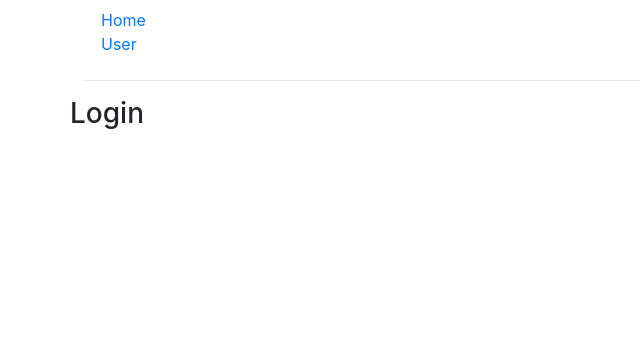
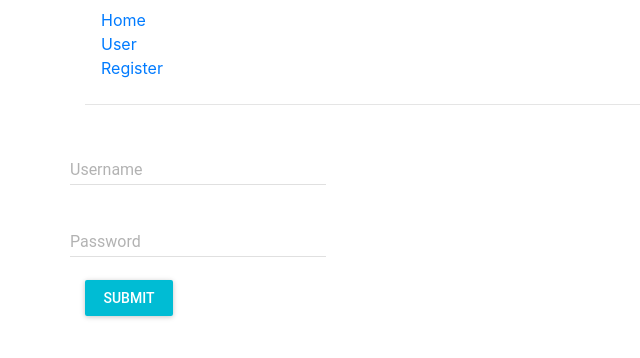
Before and after one commit to sumejjah/SweetCart, a React (Create React App) app in the folder sweet-cart/: page / in a window 1280 px wide. Shown: the top 358 px of the page, without its empty margins (0-640 px from the left). Built offline with nearby package versions, Linux system fonts and the light colour scheme.

Commit message:
login & registracija

```diff
--- a/sweet-cart/package.json
+++ b/sweet-cart/package.json
@@ -5,10 +5,12 @@
   "dependencies": {
     "axios": "^0.18.0",
     "bootstrap": "^4.1.1",
+    "material-ui": "^0.20.1",
     "react": "^16.3.2",
     "react-dom": "^16.3.2",
     "react-router": "^3.2.1",
-    "react-scripts": "1.1.4"
+    "react-scripts": "1.1.4",
+    "react-tap-event-plugin": "^3.0.2"
   },
   "scripts": {
     "start": "react-scripts start",
--- a/sweet-cart/src/components/Header.js
+++ b/sweet-cart/src/components/Header.js
@@ -9,6 +9,7 @@
                     <ul className="nav navbar-nav">
                         <li><Link to={"/home"} activeStyle={{color: "red"}}>Home</Link></li>
                         <li><Link to={"/user/10"} activeClassName={"active"}>User</Link></li>
+                        <li><Link to={"/register"} activeClassName={"active"}>Register</Link></li>
                     </ul>
                 </div>
             </div>
--- a/sweet-cart/src/components/Home.js
+++ b/sweet-cart/src/components/Home.js
@@ -1,11 +1,80 @@
-import React from "react";
+import React, {Component} from "react";
+import { browserHistory } from 'react-router';
+import MuiThemeProvider from 'material-ui/styles/MuiThemeProvider';
+import AppBar from 'material-ui/AppBar';
+import RaisedButton from 'material-ui/RaisedButton';
+import TextField from 'material-ui/TextField';
+import DropDownMenu from 'material-ui/DropDownMenu';
+import MenuItem from 'material-ui/MenuItem';
+import axios from 'axios';
 
-export class Home extends React.Component {
-    render() {
-        return (
-            <div>
-                <h3>Login</h3>
-            </div>
-        );
+var apiBaseUrl = "http://localhost:8079/api/identify/users/2";
+
+
+export class Home extends Component {
+
+constructor(props){
+  super(props);
+  this.state={
+  username:'',
+  password:''
+  }
+
+  this.handleClick = this.handleClick.bind(this);
+ }
+
+ handleClick(event){
+    var self = this;
+    var payload={
+      	"userid":this.state.username
     }
+
+    axios.get("http://localhost:8079/api/identify/users/" + payload.userid).then(res => {
+      console.log(res);
+      if(res.status == 200){
+       console.log("Login successfull");
+       browserHistory.replace({
+        pathname: '/user/:' + payload.userid,
+        state: {}
+    	});
+     }
+     else{
+       console.log("Username does not exists");
+       alert("Username does not exist");
+     }
+    }, err => {
+      alert("Server rejected response with: " + err);
+    });
+
+
+  }
+
+render() {
+    return (
+      <div>
+        <MuiThemeProvider>
+          <div>
+           <TextField
+             hintText="Enter your Username"
+             floatingLabelText="Username"
+             onChange = {(event,newValue) => this.setState({username:newValue})}
+             />
+           <br/>
+             <TextField
+               type="password"
+               hintText="Enter your Password"
+               floatingLabelText="Password"
+               onChange = {(event,newValue) => this.setState({password:newValue})}
+               />
+             <br/>
+             <RaisedButton label="Submit" primary={true} style={style} onClick={(event) => this.handleClick(event)}/>
+         </div>
+         </MuiThemeProvider>
+      </div>
+    );
+  }
 }
+const style = {
+ margin: 15
+};
+export default Home;
--- /dev/null
+++ b/sweet-cart/src/components/Register.js
@@ -0,0 +1,101 @@
+import React, { Component } from 'react';
+import MuiThemeProvider from 'material-ui/styles/MuiThemeProvider';
+import AppBar from 'material-ui/AppBar';
+import RaisedButton from 'material-ui/RaisedButton';
+import TextField from 'material-ui/TextField';
+import axios from 'axios';
+
+class Register extends Component {
+  constructor(props){
+    super(props);
+    this.state={
+      first_name:'',
+      last_name:'',
+      email:'',
+      password:''
+    }
+  }
+  componentWillReceiveProps(nextProps){
+    console.log("nextProps",nextProps);
+  }
+  handleClick(event,role){
+    var apiBaseUrl = "http://localhost:8079/api/identify/users/add";
+    var self = this;
+    if(this.state.first_name.length>0 && this.state.last_name.length>0 && this.state.email.length>0 && this.state.password.length>0){
+      var payload={
+      "username": this.state.first_name,
+      "password":this.state.password,
+      "roleId":{"id": this.state.email}
+      }
+
+      axios.post(apiBaseUrl, payload)
+     .then(function (response) {
+       console.log(response);
+       if(response.status === 200){
+        console.log("registration successfull");
+       }
+       else{
+         console.log("some error ocurred",response.data.code);
+       }
+     })
+     .catch(function (error) {
+       console.log(error);
+     });
+    }
+    else{
+      alert("Input field value is missing");
+    }
+
+  }
+  render() {
+    var userhintText,userLabel;
+    if(this.props.role === "student"){
+      userhintText="Enter your Student Id",
+      userLabel="Student Id"
+    }
+    else{
+      userhintText="Enter your Teacher Id",
+      userLabel="Teacher Id"
+    }
+    return (
+      <div>
+        <MuiThemeProvider>
+          <div>
+           <TextField
+             hintText="Enter your Username"
+             floatingLabelText="Username"
+             onChange = {(event,newValue) => this.setState({first_name:newValue})}
+             />
+           <br/>
+           <TextField
+             hintText="Enter your Password"
+             floatingLabelText="Last Name"
+             onChange = {(event,newValue) => this.setState({last_name:newValue})}
+             />
+           <br/>
+           <TextField
+             hintText="role_id"
+             floatingLabelText="role id"
+             onChange = {(event,newValue) => this.setState({email:newValue})}
+             />
+           <br/>
+           <TextField
+             type = "password"
+             hintText="Enter your Password"
+             floatingLabelText="Password"
+             onChange = {(event,newValue) => this.setState({password:newValue})}
+             />
+           <br/>
+           <RaisedButton label="Submit" primary={true} style={style} onClick={(event) => this.handleClick(event,this.props.role)}/>
+          </div>
+         </MuiThemeProvider>
+      </div>
+    );
+  }
+}
+
+const style = {
+  margin: 15,
+};
+
+export default Register;
--- a/sweet-cart/src/index.js
+++ b/sweet-cart/src/index.js
@@ -6,6 +6,7 @@
 import {Root} from "./components/Root";
 import {Home} from "./components/Home";
 import {User} from "./components/User";
+import Register from "./components/Register";
 
 import registerServiceWorker from './registerServiceWorker';
 import 'bootstrap/dist/css/bootstrap.min.css';
@@ -18,6 +19,7 @@
                     <IndexRoute component={Home} />
                     <Route path={"user/:id"} component={User} />
                     <Route path={"home"} component={Home} />
+                    <Route path={"register"} component={Register} />
                 </Route>
                 <Route path={"home-single"} component={Home}/>
             </Router>
```
Also changed, not shown: 2 other files (tests, documents, lock files or other folders).
